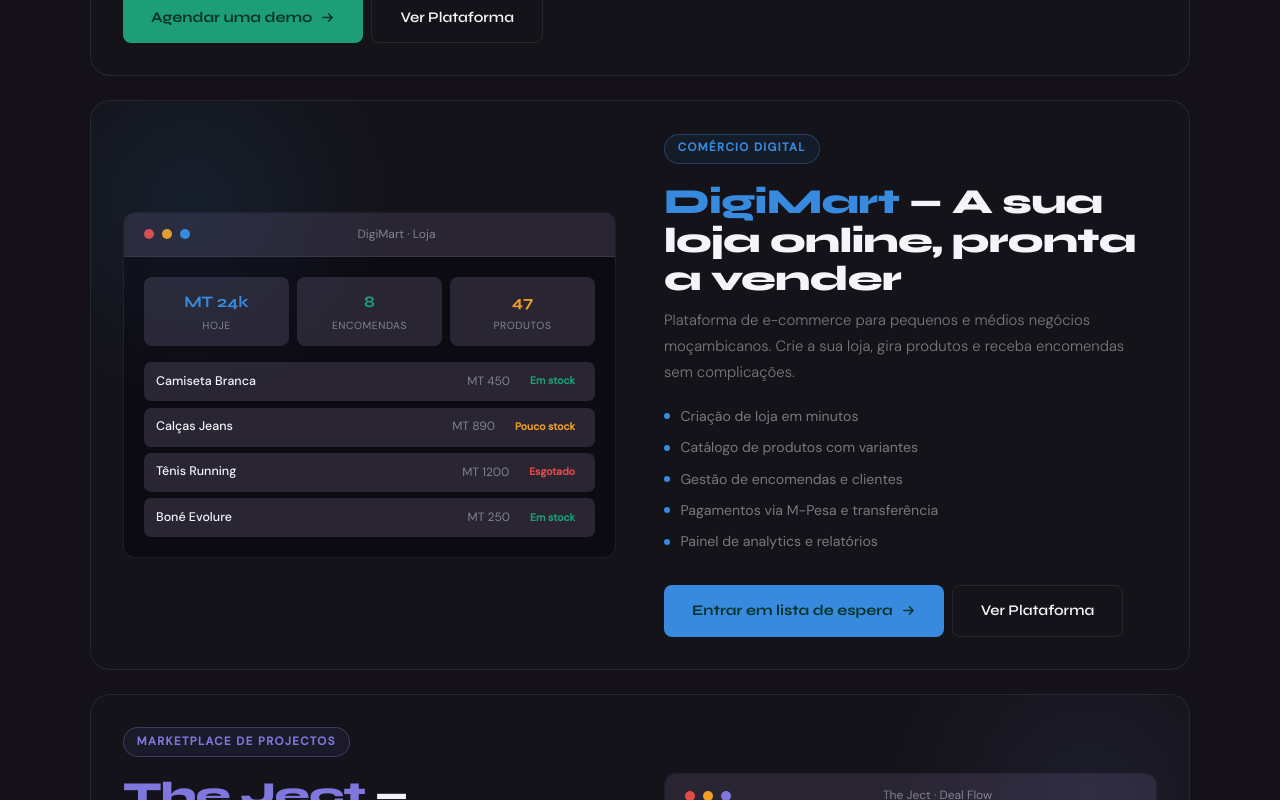
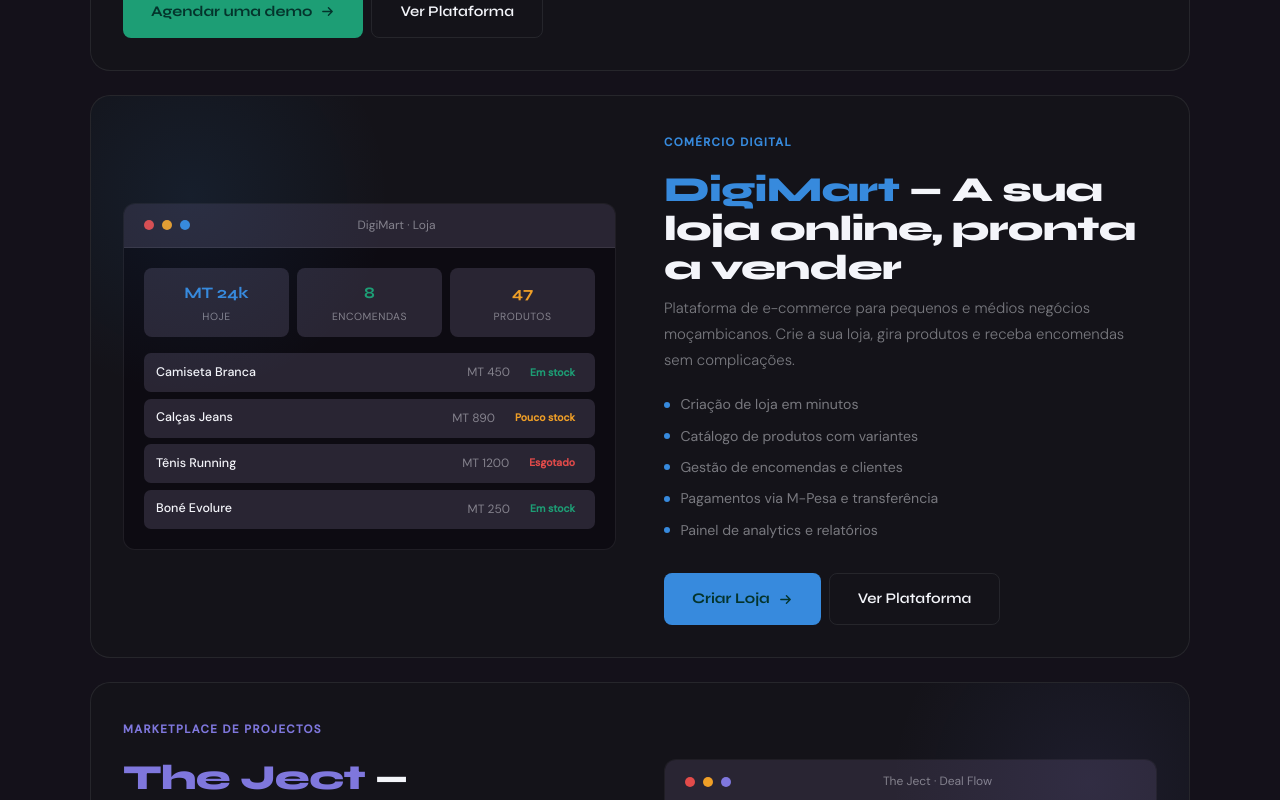
Before and after one commit to ArcidesFerrao/evolurelabs, a Next.js app: page / in a window 1280 px wide. Shown: the part 2760-3560 px from the top of the page. Built offline with nearby package versions, Linux system fonts and the light colour scheme.

Commit message:
update products

```diff
--- a/app/components/Products.tsx
+++ b/app/components/Products.tsx
@@ -45,7 +45,10 @@
       "Pagamentos via M-Pesa e transferência",
       "Painel de analytics e relatórios",
     ],
-    cta: { label: "Entrar em lista de espera", href: "#contacto" },
+    cta: {
+      label: "Criar Loja",
+      href: "https://digimart.evolurelabs.com/auth/register",
+    },
     secondary: {
       label: "Ver Plataforma",
       href: "https://digimart.evolurelabs.com",
@@ -678,14 +681,14 @@
           <span
             style={{
               display: "inline-block",
-              background: product.accentSubtle,
-              border: `1px solid ${product.accentBorder}`,
+              // background: product.accentSubtle,
+              // border: `1px solid ${product.accentBorder}`,
               color: product.accent,
               fontSize: "0.72rem",
               fontWeight: 700,
               letterSpacing: "0.12em",
               textTransform: "uppercase",
-              padding: "0.3rem 0.8rem",
+              // padding: "0.3rem 0.8rem",
               borderRadius: 100,
               marginBottom: "1.2rem",
             }}
```
